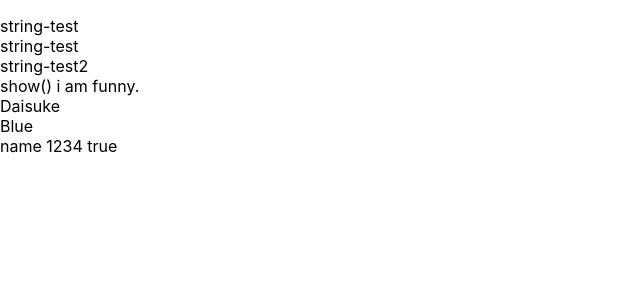
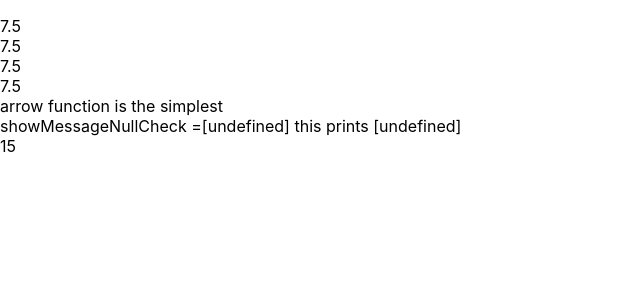
Before and after one commit to takanoha001/typescript-tutorial, a React (Create React App) app in the folder react-tutorial-typescript/: page / in a window 1280 px wide. Shown: the top 300 px of the page, without its empty margins (0-640 px from the left). Built offline with nearby package versions, Linux system fonts and the light colour scheme.

Commit message:
functions tutorial

```diff
--- /dev/null
+++ b/react-tutorial-typescript/src/TestFunc.tsx
@@ -0,0 +1,86 @@
+import React from 'react';
+
+/**
+ *
+ * functions
+ *
+ */
+
+function triangleA(base: number, height: number): number{
+  return base* height/2;
+}
+
+let triangleB = function(base: number, height: number): number {
+  return base* height /2;
+}
+
+let triangleC: (base: number, height: number) => number =
+function(base: number, height: number):number{
+  return base* height /2;
+}
+
+let triangleD = (base: number, height: number): number =>{
+  return base* height /2;
+}
+
+
+// prints  [undefined]
+function showMessageNullCheck(message?:string){
+  return `showMessageNullCheck =[${message}]`;
+}
+
+// error
+function showMessageWONullCheck(message:string){
+  return `showMessageWONullCheck =[${message}]`;
+}
+
+// infinite input parameters
+function sum(...values: number[]){
+  let result =0;
+  for (let value of values){
+    result += value;
+  }
+  return result;
+}
+
+//overload
+function show(value: number): void; //return void
+function show(value: boolean): void;
+function show(value: any): void{
+  if(typeof value === 'number'){
+    console.log(value.toFixed(0));
+  }else{
+    console.log(value? `true`:`false`);
+  }
+}
+
+function TestFunc() {
+
+  return (
+    <div className="TestFunc">
+      <header className="TestFunc-header">
+    <p>
+      {triangleA(3,5)}
+      <br/>
+      {triangleB(3,5)}
+      <br/>
+      {triangleC(3,5)}
+      <br/>
+      {triangleD(3,5)}
+      <br/>
+      {"arrow function is the simplest"}
+      <br/>
+      {showMessageNullCheck()} {"this prints [undefined]"}
+      <br/>
+      {sum(1,2,3,4,5)}
+      <br/>
+      {show(10.123)}
+      <br/>
+      {show(false)}
+    </p>
+      </header>
+    </div>
+  );
+}
+
+export default TestFunc;
--- a/react-tutorial-typescript/src/index.tsx
+++ b/react-tutorial-typescript/src/index.tsx
@@ -3,11 +3,13 @@ import ReactDOM from 'react-dom';
 import './index.css';
 import App from './App';
 import Test from './Test';
+import TestFunc from './TestFunc';
+
 import reportWebVitals from './reportWebVitals';
 
 ReactDOM.render(
   <React.StrictMode>
-    <Test />
+    <TestFunc />
   </React.StrictMode>,
   document.getElementById('root')
 );
```
Also changed, not shown: 1 other file (tests, documents, lock files or other folders).
